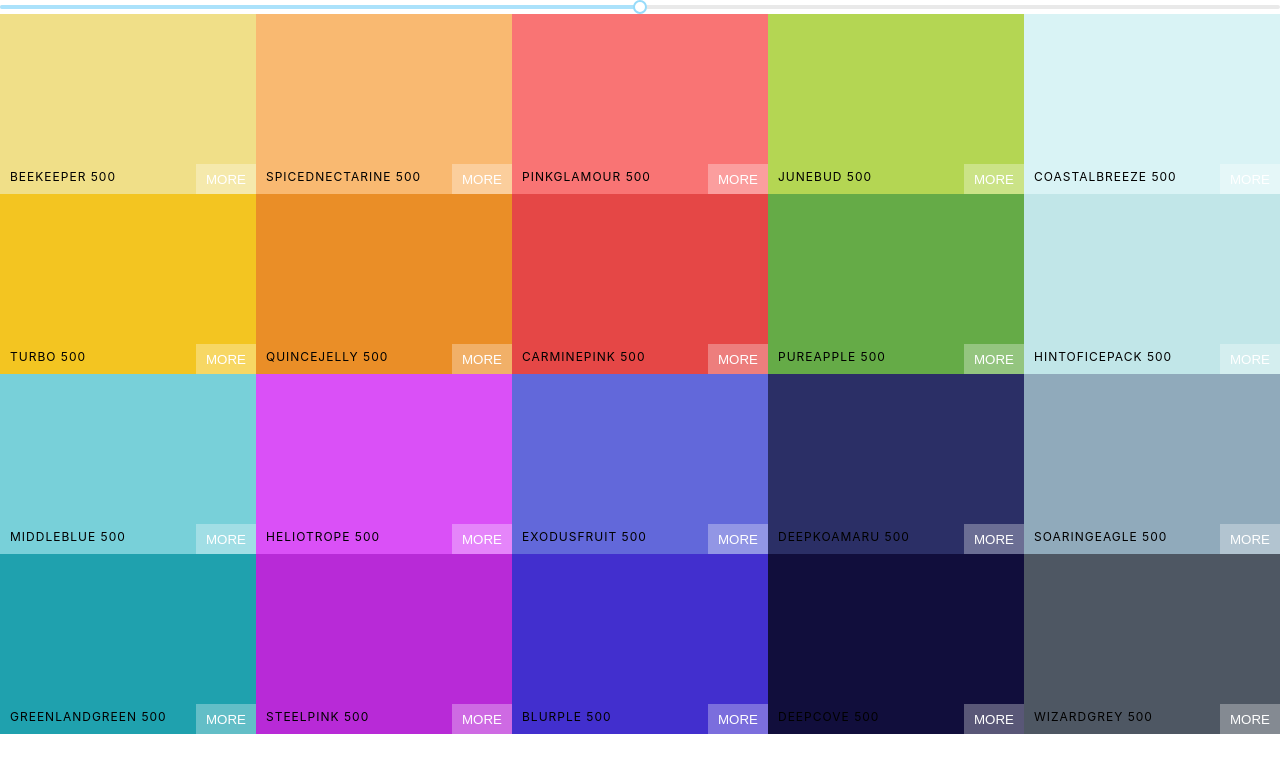
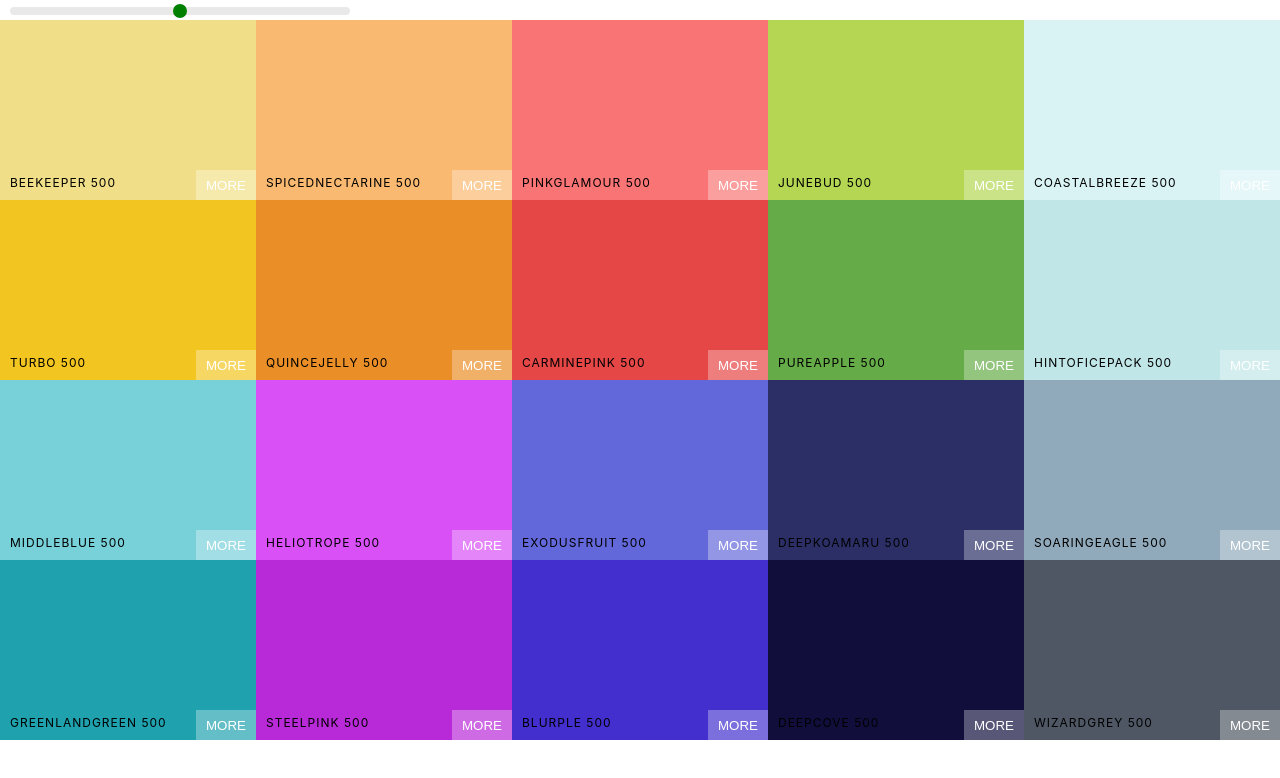
Before and after one commit to FunkyFries/color-palette-app, a React (Create React App) app in the folder color-palette-app2/: page / in a window 1280 px wide. Shown: the top 778 px of the page. Built offline with nearby package versions, Linux system fonts and the light colour scheme.

Commit message:
Style Slider

```diff
--- a/color-palette-app2/src/components/Palette.tsx
+++ b/color-palette-app2/src/components/Palette.tsx
@@ -11,6 +11,12 @@ const ColorBoxes = styled("div")`
   height: 90%;
   display: flex;
   flex-wrap: wrap;
+`;
+
+const SliderStyles = styled("div")`
+  width: 340px;
+  margin: 0 10px;
+  display: inline-block;
 `;
 
 interface Palette {
@@ -40,13 +46,24 @@ class Palette extends Component<Props> {
     ));
     return (
       <PaletteDiv>
+        <SliderStyles>
           <Slider
             defaultValue={level}
             min={100}
             max={900}
             step={100}
             onAfterChange={this.handleChange}
+            trackStyle={{ backgroundColor: "transparent" }}
+            railStyle={{ height: "8px" }}
+            handleStyle={{
+              backgroundColor: "green",
+              outline: "none",
+              border: "2px solid green",
+              boxShadow: "none",
+              marginTop: "-3px"
+            }}
           />
+        </SliderStyles>
         <ColorBoxes>{colorBoxes}</ColorBoxes>
       </PaletteDiv>
     );
```
Lines whose indentation alone changed are shown as unchanged.
